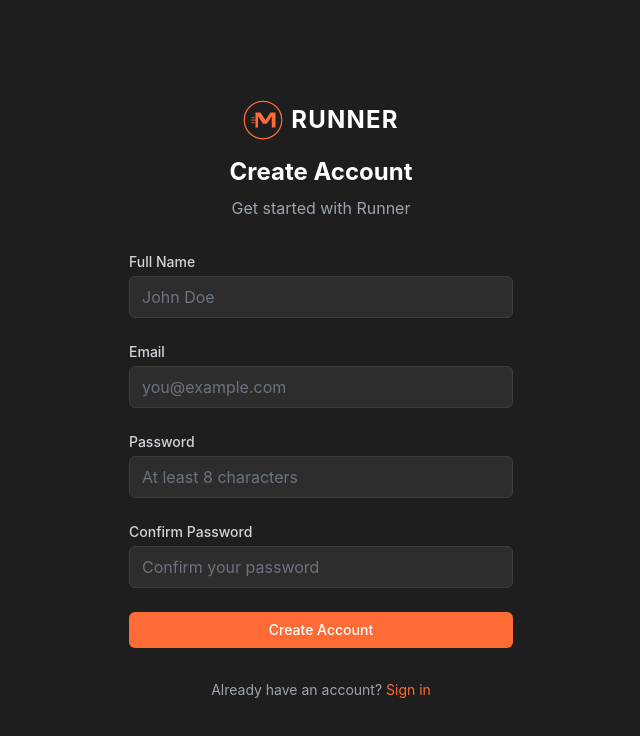
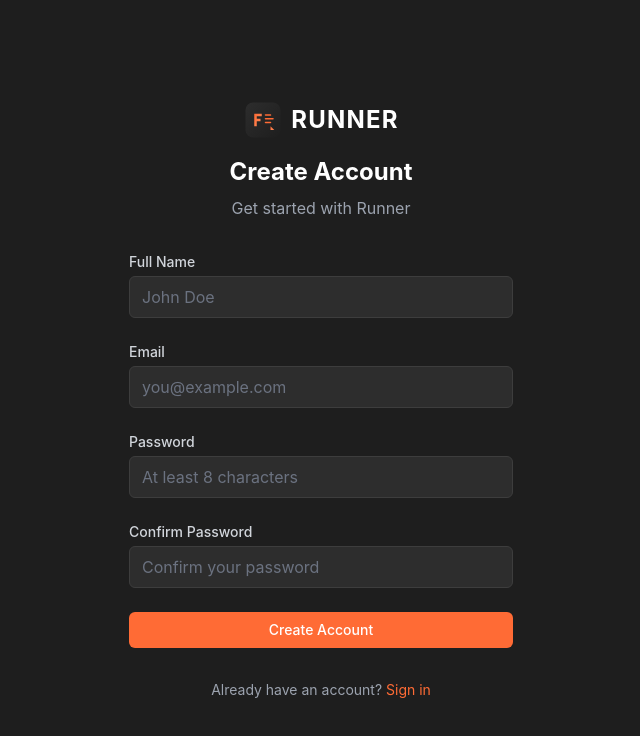
Before and after one commit to Bitaron/Runner, a Next.js app in the folder apps/web/: page /register in a window 1280 px wide. Shown: the top 736 px of the page, without its empty margins (319-959 px from the left). Built offline with nearby package versions, Linux system fonts and the light colour scheme; no server answers.

Commit message:
Improve logo design - modern R with speed lines and gradient

```diff
--- a/apps/web/src/components/ui/Logo.tsx
+++ b/apps/web/src/components/ui/Logo.tsx
@@ -26,23 +26,35 @@ export const Logo: React.FC<LogoProps> = ({ size = 'md', className = '' }) => {
       className={className}
       xmlns="http://www.w3.org/2000/svg"
     >
-      {/* Background circle */}
-      <circle cx="32" cy="32" r="30" fill="#1e1e1e" stroke="#ff6b35" strokeWidth="2"/>
+      {/* Background gradient */}
+      <defs>
+        <linearGradient id="runnerGradient" x1="0%" y1="0%" x2="100%" y2="100%">
+          <stop offset="0%" stopColor="#ff6b35" />
+          <stop offset="100%" stopColor="#ff8c5a" />
+        </linearGradient>
+        <linearGradient id="bgGradient" x1="0%" y1="0%" x2="100%" y2="100%">
+          <stop offset="0%" stopColor="#2d2d2d" />
+          <stop offset="100%" stopColor="#1e1e1e" />
+        </linearGradient>
+      </defs>
 
-      {/* Runner figure - stylized R */}
+      {/* Rounded square background */}
+      <rect x="4" y="4" width="56" height="56" rx="12" fill="url(#bgGradient)" />
+
+      {/* Runner arrow / fast motion R */}
       <path
-        d="M20 44V20h8l8 12 8-12h8v24h-6V26l-8 12h-6l-8-12v18h-6z"
-        fill="#ff6b35"
+        d="M18 42L18 22L30 22L30 26L22 26L22 30L28 30L28 34L22 34L22 42L18 42Z"
+        fill="url(#runnerGradient)"
       />
 
-      {/* Motion lines */}
-      <path
-        d="M14 28h4M14 32h6M14 36h4"
-        stroke="#ff6b35"
-        strokeWidth="2"
-        strokeLinecap="round"
-        opacity="0.6"
-      />
+      {/* Speed lines */}
+      <path d="M36 24L44 24" stroke="#ff6b35" strokeWidth="2.5" strokeLinecap="round" />
+      <path d="M36 30L48 30" stroke="#ff6b35" strokeWidth="2.5" strokeLinecap="round" />
+      <path d="M36 36L44 36" stroke="#ff6b35" strokeWidth="2.5" strokeLinecap="round" />
+
+      {/* Arrow indicator */}
+      <path d="M44 42L50 48L44 48L44 42Z" fill="url(#runnerGradient)" />
+      <path d="M48 42L50 44L48 46" stroke="url(#runnerGradient)" strokeWidth="2" strokeLinecap="round" strokeLinejoin="round" fill="none" />
     </svg>
   );
 };
@@ -77,18 +89,22 @@ export const LogoWithText: React.FC<LogoWithTextProps> = ({ size = 'md', classNa
         fill="none"
         xmlns="http://www.w3.org/2000/svg"
       >
-        <circle cx="32" cy="32" r="30" fill="#1e1e1e" stroke="#ff6b35" strokeWidth="2"/>
-        <path
-          d="M20 44V20h8l8 12 8-12h8v24h-6V26l-8 12h-6l-8-12v18h-6z"
-          fill="#ff6b35"
-        />
-        <path
-          d="M14 28h4M14 32h6M14 36h4"
-          stroke="#ff6b35"
-          strokeWidth="2"
-          strokeLinecap="round"
-          opacity="0.6"
-        />
+        <defs>
+          <linearGradient id="runnerGradientSm" x1="0%" y1="0%" x2="100%" y2="100%">
+            <stop offset="0%" stopColor="#ff6b35" />
+            <stop offset="100%" stopColor="#ff8c5a" />
+          </linearGradient>
+          <linearGradient id="bgGradientSm" x1="0%" y1="0%" x2="100%" y2="100%">
+            <stop offset="0%" stopColor="#2d2d2d" />
+            <stop offset="100%" stopColor="#1e1e1e" />
+          </linearGradient>
+        </defs>
+        <rect x="4" y="4" width="56" height="56" rx="12" fill="url(#bgGradientSm)" />
+        <path d="M18 42L18 22L30 22L30 26L22 26L22 30L28 30L28 34L22 34L22 42L18 42Z" fill="url(#runnerGradientSm)" />
+        <path d="M36 24L44 24" stroke="#ff6b35" strokeWidth="2.5" strokeLinecap="round" />
+        <path d="M36 30L48 30" stroke="#ff6b35" strokeWidth="2.5" strokeLinecap="round" />
+        <path d="M36 36L44 36" stroke="#ff6b35" strokeWidth="2.5" strokeLinecap="round" />
+        <path d="M44 42L50 48L44 48L44 42Z" fill="url(#runnerGradientSm)" />
       </svg>
       <span className={`${ts} font-bold text-white tracking-wider`}>RUNNER</span>
     </div>
```
